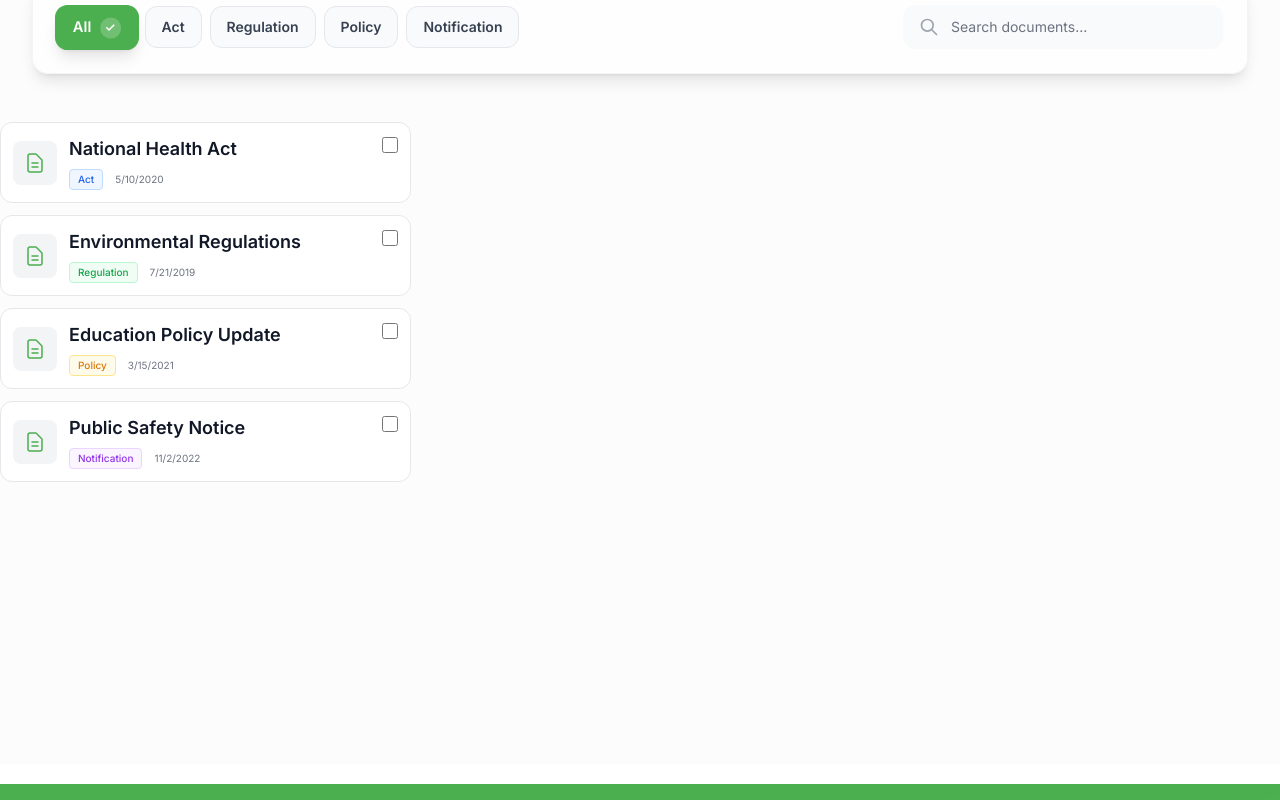
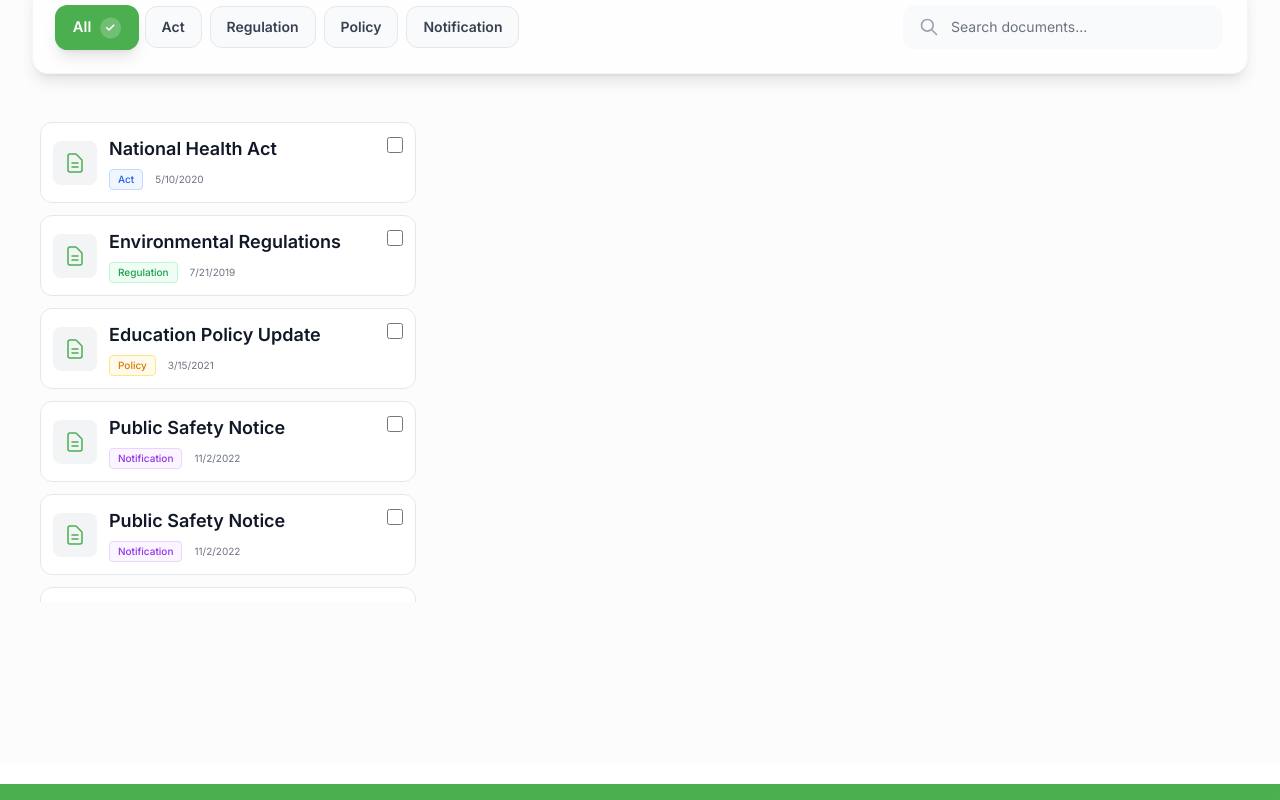
Before and after one commit to sereyvathna21/Content_Management_System, a Next.js app in the folder Frontend/: page /Landing_page/Resources/Laws in a window 1280 px wide. Shown: the part 540-1340 px from the top of the page. Built offline with nearby package versions, Linux system fonts and the light colour scheme.

Commit message:
Update on UI component and fix bug

```diff
--- a/Frontend/app/Landing_page/Resources/Laws/page.tsx
+++ b/Frontend/app/Landing_page/Resources/Laws/page.tsx
@@ -50,6 +50,49 @@ const SAMPLE_LAWS: LawItem[] = [
     url: "/pdfs/safety-2022.pdf",
     uploadDate: "2022-11-02",
   },
+  {
+    id: "5",
+    title: "Public Safety Notice",
+    category: "Notification",
+    url: "/pdfs/safety-2022.pdf",
+    uploadDate: "2022-11-02",
+  },
+   {
+    id: "6",
+    title: "Public Safety Notice",
+    category: "Notification",
+    url: "/pdfs/safety-2022.pdf",
+    uploadDate: "2022-11-02",
+  },
+  {
+    id: "7",
+    title: "Public Safety Notice",
+    category: "Notification",
+    url: "/pdfs/safety-2022.pdf",
+    uploadDate: "2022-11-02",
+  },
+  {
+    id: "8",
+    title: "Public Safety Notice",
+    category: "Notification",
+    url: "/pdfs/safety-2022.pdf",
+    uploadDate: "2022-11-02",
+  },
+  {
+    id: "9",
+    title: "Public Safety Notice",
+    category: "Notification",
+    url: "/pdfs/safety-2022.pdf",
+    uploadDate: "2022-11-02",
+  },
+  {
+    id: "10",
+    title: "Public Safety Notice",
+    category: "Notification",
+    url: "/pdfs/safety-2022.pdf",
+    uploadDate: "2022-11-02",
+  },
+
 ];
 
 export default function Laws() {
@@ -75,6 +118,8 @@ export default function Laws() {
       );
     });
   }, [selectedCategory, searchQuery]);
+
+  // (no pagination) -- list will be scrollable instead of paged
 
   const handleExportPDF = () => {
     const doc = new jsPDF();
@@ -187,7 +232,7 @@ export default function Laws() {
       </div>
 
       <div className="min-h-screen bg-gray-50/50 animate-fade-in-up [animation-delay:0.9s] opacity-0">
-        <div className="max-w-7xl mx-auto px-4 sm:px-6 lg:px-8 pt-4 pb-12">
+        <div className="max-w-7xl  mx-auto px-4 sm:px-6 lg:px-8 pt-4 pb-12">
           <div className="animate-slide-down-fade [animation-delay:1.1s] opacity-0">
             <LawControlBar
             categories={categories}
@@ -201,10 +246,11 @@ export default function Laws() {
           />
           </div>
         </div>
-          <div className="grid grid-cols-1 sm:grid-cols-3 gap-6 animate-fade-in-up [animation-delay:1.3s] opacity-0">
+          <div className="px-10 grid grid-cols-1 sm:grid-cols-3 gap-6 animate-fade-in-up [animation-delay:1.3s] opacity-0">
             {/* List */}
             <div className="sm:col-span-1">
               <div className="space-y-3">
+                <div className="max-h-[60vh] overflow-auto pr-2 space-y-3 custom-scrollbar">
                   {filtered.map((law, index) => (
                     <div
                       key={law.id}
@@ -223,6 +269,7 @@ export default function Laws() {
                       />
                     </div>
                   ))}
+                </div>
 
                 {filtered.length === 0 && (
                   <div className="py-12 text-center bg-white rounded-xl border border-dashed border-gray-300 animate-bounce-in opacity-0 [animation-delay:1.8s]">
@@ -236,6 +283,7 @@ export default function Laws() {
                     </div>
                   </div>
                 )}
+
               </div>
             </div>
 
--- a/Frontend/app/components/LawCard.tsx
+++ b/Frontend/app/components/LawCard.tsx
@@ -78,15 +78,14 @@ export default function LawCard({
         </div>
 
         <div className="flex-1 min-w-0">
-          <div className="pr-6 sm:pr-8">
+          <div className="max-h-28 sm:max-h-32 overflow-auto pr-6 sm:pr-8 custom-scrollbar">
             <h3
-              className={`text-sm sm:text-base md:text-lg font-semibold leading-snug line-clamp-2 ${
+              className={`text-sm sm:text-base md:text-lg font-semibold leading-snug ${
                 isSelected ? "text-primary" : "text-gray-900"
               }`}
             >
               {title}
             </h3>
-          </div>
 
             <div className="flex items-center gap-2 sm:gap-3 mt-1 sm:mt-1.5 flex-wrap">
               <span
@@ -105,5 +104,6 @@ export default function LawCard({
           </div>
         </div>
       </div>
+    </div>
   );
 }
--- a/Frontend/app/components/SearchBar.tsx
+++ b/Frontend/app/components/SearchBar.tsx
@@ -42,7 +42,7 @@ export default function SearchBar({
         value={value}
         onChange={(e) => onChange(e.target.value)}
         placeholder={placeholder || "Search..."}
-        className="text-fluid-sm text-xs sm:text-sm text-gray-500 w-full max-w-[180px] sm:max-w-[220px] md:max-w-[280px]"
+        className="text-fluid-sm text-xs sm:text-sm text-gray-500 w-full max-w-[180px] sm:max-w-[220px] md:max-w-[280px] focus:outline-none focus:ring-0"
       />
     </div>
   );
--- a/Frontend/app/components/SortControl.tsx
+++ b/Frontend/app/components/SortControl.tsx
@@ -100,7 +100,7 @@ function Dropdown({
         aria-haspopup="listbox"
         aria-expanded={open}
         onClick={() => setOpen((s) => !s)}
-        className="inline-flex items-center gap-2 bg-transparent text-fluid-sm text-sm sm:text-base font-medium text-primary px-2 sm:px-3 py-1 focus:outline-none w-full sm:w-auto"
+        className="inline-flex items-center gap-2 bg-transparent text-fluid-sm text-sm sm:text-base font-medium text-primary px-2 sm:px-3 py-1 focus:outline-none w-full sm:w-auto max-w-none whitespace-normal"
         onKeyDown={(e) => {
           // open with ArrowDown
           if (e.key === "ArrowDown") {
@@ -111,7 +111,7 @@ function Dropdown({
         }}
       >
         <span className="sr-only">Open sort menu</span>
-        <span className="text-fluid-sm text-sm sm:text-base truncate">
+        <span className="text-fluid-sm text-sm sm:text-base">
           {current.label}
         </span>
         <svg
@@ -142,7 +142,7 @@ function Dropdown({
               ? `sort-opt-${String(OPTIONS[focusedIndex].value)}`
               : undefined
           }
-          className="absolute z-50 mt-2 w-full max-w-xs sm:w-56 origin-top-right rounded-md bg-white border border-gray-100 shadow-lg ring-1 ring-black ring-opacity-5 focus:outline-none"
+          className="absolute z-50 mt-2 min-w-[220px] sm:min-w-[320px] origin-top-right rounded-md bg-white border border-gray-100 shadow-lg ring-1 ring-black ring-opacity-5 focus:outline-none"
           style={{ right: 0 }}
         >
           {OPTIONS.map((opt, idx) => (
--- a/Frontend/app/globals.css
+++ b/Frontend/app/globals.css
@@ -27,7 +27,20 @@ body {
   font-family: var(--font-family-en);
   -webkit-font-smoothing: antialiased;
   -moz-osx-font-smoothing: grayscale;
-  overflow-x: hidden;
+  /* Prevent the body from scrolling so a single scroll container can be used */
+  overflow: hidden;
+}
+
+/* Make the app root fill the viewport so the scroll container can be 100% high */
+#__next {
+  height: 100%;
+}
+
+/* Single scroll container used by the app layout */
+.app-scroll-container {
+  height: 100%;
+  overflow: auto;
+  -webkit-overflow-scrolling: touch;
 }
 
 /* Modern animations */
@@ -192,32 +205,6 @@ body {
   padding: 0 1rem;
 }
 
-/* Custom scrollbar styles */
-.custom-scrollbar::-webkit-scrollbar {
-  width: 8px;
-}
-
-.custom-scrollbar::-webkit-scrollbar-track {
-  background: #f1f5f9;
-  border-radius: 10px;
-}
-
-.custom-scrollbar::-webkit-scrollbar-thumb {
-  background: #cbd5e1;
-  border-radius: 10px;
-  transition: background 0.2s ease;
-}
-
-.custom-scrollbar::-webkit-scrollbar-thumb:hover {
-  background: #94a3b8;
-}
-
-/* Firefox scrollbar */
-.custom-scrollbar {
-  scrollbar-width: thin;
-  scrollbar-color: #cbd5e1 #f1f5f9;
-}
-
 /* Page Animation Classes */
 @keyframes slideUpFade {
   from {
```
Also changed, not shown: Frontend/app/components/Navigation.tsx (+7 -8 lines), Frontend/app/Landing_page/Resources/Social/page.tsx (added). Lines whose indentation alone changed are shown as unchanged.
